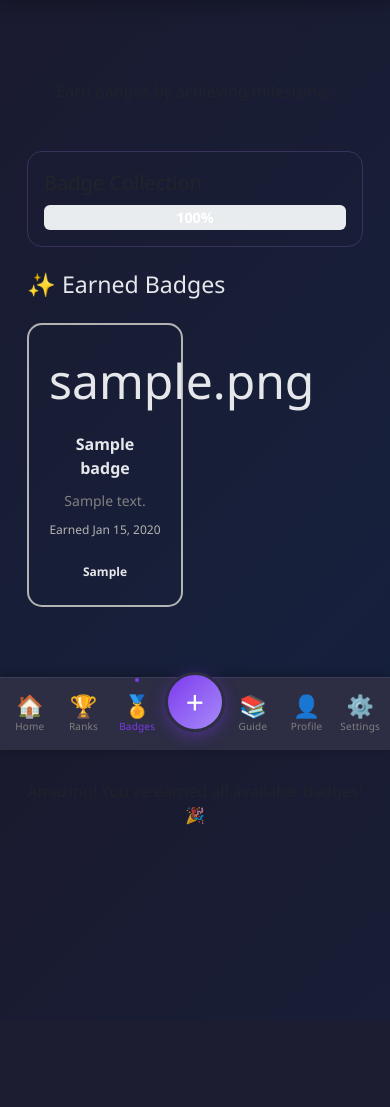
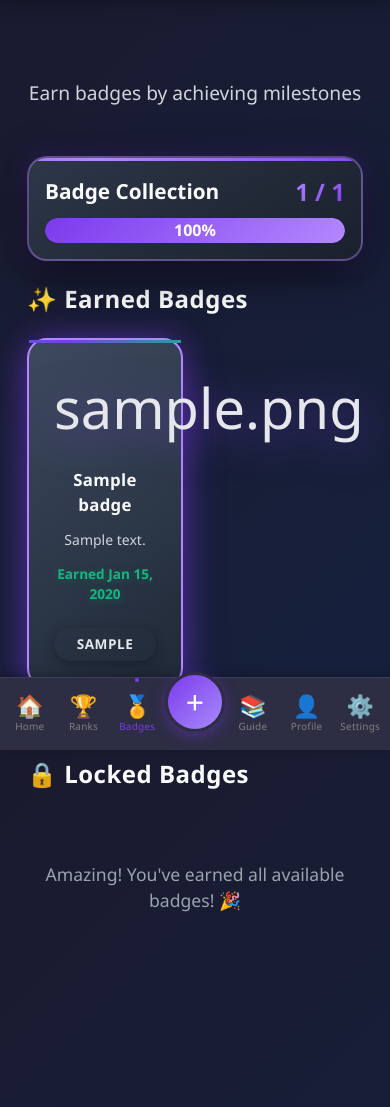
Before and after one commit to pav-vil/habit-tracker-app, a Flask app: page /gamification/badges in a window 390 px wide. Shown: the part 94-1201 px from the top of the page. Before the commit the page ends 919 px from the top, so only its background shows below. Run offline with Flask 3, Linux system fonts and the light colour scheme; a user stored in the database is signed in; tables that the repository leaves empty hold one stand-in row (values such as "Sample post"); some libraries are stand-ins or nearby versions.

Commit message:
Polish badges section - dramatically improve dark mode readability and visual design
COMPLETE VISUAL OVERHAUL for badges page matching pricing/leaderboard quality:

Section Headers:
- Bright white text (#f9fafb) with 800 weight
- Larger size (1.8rem) for better hierarchy
- Letter spacing for modern look

Progress Card:
- Gradient background (#2d3748 to #1a202c)
- Animated shimmer effect on top border
- Bright card title (#f9fafb)
- Larger badge count (1.5rem, 900 weight)
- Improved progress bar with gradient and shadow
- Darker background for better contrast

Badge Cards:
- Gradient backgrounds for depth
- Stronger borders (2px, 40% opacity)
- Enhanced shadows for 3D effect
- Earned badges: Special gradient background with green shimmer
- Larger icons (5rem) with drop shadows
- Locked badges: Better grayscale filter

Badge Text Content:
- Names: Bright white (#f9fafb) with 800 weight, 1.2rem
- Descriptions: Changed from dim to bright (#d1d5db)
- Requirements: Same bright styling as descriptions
- Earned date: Green color (#10b981) with glow effect
- Better line height and spacing

Rarity Badges:
- Gradient backgrounds instead of flat colors
- Common: Gray gradient with white text
- Rare: Blue gradient with white text
- Epic: Purple gradient with white text
- Legendary: Gold gradient with enhanced glow
- Uppercase text with letter spacing
- Better padding and shadows
- All text white for maximum visibility

Hover Effects:
- Cards lift and scale on hover
- Enhanced glows and shadows
- Earned badges have stronger hover effects
- Smooth cubic-bezier transitions

Empty States:
- Brighter text (#9ca3af)
- Larger font (1.1rem)
- Better readability

Page Header:
- Brighter subtitle (#d1d5db)
- Larger font (1.2rem)

Mobile Responsive:
- Optimized icon sizes
- Proper text scaling
- Maintained readability

Result: Badges page now has crystal clear text, vibrant cards,
and professional polish matching the pricing and leaderboard sections.

🤖 Generated with [Claude Code](https://claude.com/claude-code)

Co-Authored-By: Claude Sonnet 4.5 <noreply@anthropic.com>

```diff
--- a/templates/gamification/badges.html
+++ b/templates/gamification/badges.html
@@ -111,86 +111,178 @@
 </div>
 
 <style>
+    /* Section Headers */
+    h3 {
+        color: #f9fafb !important;
+        font-weight: 800 !important;
+        font-size: 1.8rem !important;
+        letter-spacing: 0.5px;
+    }
+
+    body:not(.dark-mode) h3 {
+        color: #1f2937 !important;
+    }
+
+    /* Progress Card */
     .progress-card {
-        background: var(--bg-surface);
-        border: 1px solid rgba(179, 136, 255, 0.2);
-        border-radius: 15px;
-        box-shadow: 0 5px 20px rgba(0,0,0,0.5), 0 0 15px var(--glow-purple);
+        background: linear-gradient(145deg, #2d3748 0%, #1a202c 100%);
+        border: 2px solid rgba(179, 136, 255, 0.4);
+        border-radius: 20px;
+        box-shadow: 0 10px 40px rgba(0,0,0,0.7), 0 0 25px rgba(124, 58, 237, 0.3);
+        position: relative;
+        overflow: hidden;
+    }
+
+    .progress-card::before {
+        content: '';
+        position: absolute;
+        top: 0;
+        left: 0;
+        right: 0;
+        height: 3px;
+        background: linear-gradient(90deg, #7c3aed, #b388ff, #7c3aed);
+        background-size: 200% 100%;
+        animation: shimmer 3s linear infinite;
+    }
+
+    @keyframes shimmer {
+        0% { background-position: -200% 0; }
+        100% { background-position: 200% 0; }
     }
 
     body:not(.dark-mode) .progress-card {
-        background: white;
+        background: linear-gradient(145deg, #ffffff 0%, #faf5ff 100%);
         border: 2px solid #e5e7eb;
-        box-shadow: 0 5px 20px rgba(124, 58, 237, 0.1);
+        box-shadow: 0 10px 35px rgba(124, 58, 237, 0.12);
+    }
+
+    .progress-card h5 {
+        color: #f9fafb !important;
+        font-weight: 700 !important;
+        font-size: 1.3rem !important;
+    }
+
+    body:not(.dark-mode) .progress-card h5 {
+        color: #1f2937 !important;
     }
 
     .badge-count {
-        font-size: 1.2rem;
-        font-weight: 700;
-        background: linear-gradient(135deg, var(--purple-vibrant), var(--purple-light));
+        font-size: 1.5rem;
+        font-weight: 900;
+        background: linear-gradient(135deg, #b388ff, #7c3aed);
         -webkit-background-clip: text;
         -webkit-text-fill-color: transparent;
         background-clip: text;
     }
 
-    .progress-bar {
-        background: linear-gradient(135deg, var(--purple-gradient-start), var(--purple-gradient-end));
-        font-weight: 600;
-        font-size: 0.9rem;
+    body:not(.dark-mode) .badge-count {
+        background: linear-gradient(135deg, #7c3aed, #a78bfa);
+        -webkit-background-clip: text;
+        -webkit-text-fill-color: transparent;
+        background-clip: text;
     }
 
+    .progress {
+        background: rgba(0, 0, 0, 0.3) !important;
+        border-radius: 15px !important;
+    }
+
+    body:not(.dark-mode) .progress {
+        background: #e5e7eb !important;
+    }
+
+    .progress-bar {
+        background: linear-gradient(135deg, #7c3aed 0%, #b388ff 100%) !important;
+        font-weight: 700 !important;
+        font-size: 1rem !important;
+        border-radius: 15px !important;
+        box-shadow: 0 2px 10px rgba(124, 58, 237, 0.5);
+    }
+
+    /* Badge Cards */
     .badge-card {
-        background: var(--bg-surface);
-        border: 2px solid rgba(179, 136, 255, 0.3);
-        border-radius: 15px;
-        padding: 20px;
+        background: linear-gradient(145deg, #2d3748 0%, #1a202c 100%);
+        border: 2px solid rgba(179, 136, 255, 0.4);
+        border-radius: 20px;
+        padding: 25px;
         text-align: center;
-        transition: all 0.3s ease;
+        transition: all 0.3s cubic-bezier(0.4, 0, 0.2, 1);
         height: 100%;
         display: flex;
         flex-direction: column;
         position: relative;
+        box-shadow: 0 8px 30px rgba(0,0,0,0.6), 0 0 20px rgba(124, 58, 237, 0.2);
     }
 
     body:not(.dark-mode) .badge-card {
-        background: white;
+        background: linear-gradient(145deg, #ffffff 0%, #faf5ff 100%);
         border: 2px solid #e5e7eb;
+        box-shadow: 0 8px 25px rgba(124, 58, 237, 0.1);
     }
 
     .badge-card.earned {
-        border-color: var(--text-secondary);
-        box-shadow: 0 4px 15px var(--glow-purple);
+        border-color: #b388ff;
+        box-shadow: 0 10px 40px rgba(124, 58, 237, 0.4), 0 0 30px rgba(124, 58, 237, 0.3);
+        background: linear-gradient(145deg, #3d4a5e 0%, #1f2937 100%);
     }
 
     body:not(.dark-mode) .badge-card.earned {
         border-color: #7c3aed;
-        box-shadow: 0 4px 15px rgba(124, 58, 237, 0.2);
+        box-shadow: 0 10px 35px rgba(124, 58, 237, 0.25);
+        background: linear-gradient(145deg, #ffffff 0%, #f3e8ff 100%);
+    }
+
+    .badge-card.earned::before {
+        content: '';
+        position: absolute;
+        top: 0;
+        left: 0;
+        right: 0;
+        height: 3px;
+        background: linear-gradient(90deg, #10b981, #7c3aed, #10b981);
+        background-size: 200% 100%;
+        animation: shimmer 3s linear infinite;
     }
 
     .badge-card.locked {
-        opacity: 0.6;
+        opacity: 0.75;
+        border-color: rgba(179, 136, 255, 0.25);
     }
 
     .badge-card:hover {
-        transform: translateY(-5px);
-        box-shadow: 0 8px 25px var(--glow-purple);
+        transform: translateY(-8px) scale(1.02);
+        box-shadow: 0 15px 50px rgba(124, 58, 237, 0.5), 0 0 40px rgba(124, 58, 237, 0.4);
+    }
+
+    body:not(.dark-mode) .badge-card:hover {
+        box-shadow: 0 15px 45px rgba(124, 58, 237, 0.3);
+    }
+
+    .badge-card.earned:hover {
+        border-color: #b388ff;
+        box-shadow: 0 18px 60px rgba(124, 58, 237, 0.6), 0 0 50px rgba(124, 58, 237, 0.5);
     }
 
     .badge-icon {
-        font-size: 4rem;
-        margin-bottom: 15px;
+        font-size: 5rem;
+        margin-bottom: 18px;
+        filter: drop-shadow(0 4px 15px rgba(124, 58, 237, 0.3));
+    }
+
+    .badge-card.earned .badge-icon {
+        filter: drop-shadow(0 6px 20px rgba(124, 58, 237, 0.5));
     }
 
     .locked-icon {
-        filter: grayscale(100%);
-        opacity: 0.5;
+        filter: grayscale(100%) opacity(0.4);
     }
 
     .badge-name {
-        font-weight: 700;
-        font-size: 1.1rem;
-        color: var(--text-primary);
-        margin-bottom: 10px;
+        font-weight: 800;
+        font-size: 1.2rem;
+        color: #f9fafb;
+        margin-bottom: 12px;
+        letter-spacing: 0.3px;
     }
 
     body:not(.dark-mode) .badge-name {
@@ -198,83 +290,122 @@
     }
 
     .badge-description, .badge-requirement {
-        font-size: 0.875rem;
-        color: var(--text-muted);
-        margin-bottom: 10px;
+        font-size: 0.95rem;
+        color: #d1d5db;
+        margin-bottom: 12px;
         flex-grow: 1;
+        line-height: 1.6;
+        font-weight: 500;
     }
 
     body:not(.dark-mode) .badge-description,
     body:not(.dark-mode) .badge-requirement {
-        color: #6b7280;
+        color: #4b5563;
     }
 
     .badge-earned-date {
-        font-size: 0.75rem;
-        color: var(--text-secondary);
-        margin-bottom: 10px;
+        font-size: 0.85rem;
+        color: #10b981;
+        margin-bottom: 12px;
+        font-weight: 700;
+        text-shadow: 0 2px 8px rgba(16, 185, 129, 0.3);
     }
 
     body:not(.dark-mode) .badge-earned-date {
-        color: #9ca3af;
+        color: #059669;
+        text-shadow: none;
     }
 
     .badge-rarity {
         display: inline-block;
-        padding: 4px 12px;
-        border-radius: 12px;
-        font-size: 0.75rem;
-        font-weight: 600;
-        margin-top: 10px;
+        padding: 6px 16px;
+        border-radius: 20px;
+        font-size: 0.85rem;
+        font-weight: 800;
+        margin-top: 12px;
+        text-transform: uppercase;
+        letter-spacing: 0.5px;
+        box-shadow: 0 3px 12px rgba(0,0,0,0.3);
     }
 
     .badge-rarity.common {
-        background: rgba(100, 116, 139, 0.3);
-        color: #64748b;
+        background: linear-gradient(135deg, #64748b, #94a3b8);
+        color: white;
     }
 
     body:not(.dark-mode) .badge-rarity.common {
-        background: rgba(100, 116, 139, 0.15);
-        color: #475569;
+        background: linear-gradient(135deg, #64748b, #94a3b8);
+        color: white;
     }
 
     .badge-rarity.rare {
-        background: rgba(59, 130, 246, 0.3);
-        color: #3b82f6;
+        background: linear-gradient(135deg, #3b82f6, #60a5fa);
+        color: white;
     }
 
     body:not(.dark-mode) .badge-rarity.rare {
-        background: rgba(59, 130, 246, 0.15);
-        color: #2563eb;
+        background: linear-gradient(135deg, #2563eb, #3b82f6);
+        color: white;
     }
 
     .badge-rarity.epic {
-        background: rgba(168, 85, 247, 0.3);
-        color: #a855f7;
+        background: linear-gradient(135deg, #a855f7, #c084fc);
+        color: white;
     }
 
     body:not(.dark-mode) .badge-rarity.epic {
-        background: rgba(168, 85, 247, 0.15);
-        color: #7c3aed;
+        background: linear-gradient(135deg, #7c3aed, #a855f7);
+        color: white;
     }
 
     .badge-rarity.legendary {
-        background: rgba(234, 179, 8, 0.3);
-        color: #eab308;
+        background: linear-gradient(135deg, #eab308, #fbbf24);
+        color: #1f2937;
+        font-weight: 900;
+        box-shadow: 0 4px 20px rgba(234, 179, 8, 0.5);
     }
 
     body:not(.dark-mode) .badge-rarity.legendary {
-        background: rgba(234, 179, 8, 0.15);
-        color: #ca8a04;
+        background: linear-gradient(135deg, #ca8a04, #eab308);
+        color: #1f2937;
+    }
+
+    /* Empty State */
+    .text-muted {
+        color: #9ca3af !important;
+        font-size: 1.1rem !important;
+        font-weight: 500 !important;
+    }
+
+    body:not(.dark-mode) .text-muted {
+        color: #6b7280 !important;
+    }
+
+    /* Page Header */
+    .text-center.mb-5 p.text-muted {
+        color: #d1d5db !important;
+        font-size: 1.2rem !important;
+    }
+
+    body:not(.dark-mode) .text-center.mb-5 p.text-muted {
+        color: #4b5563 !important;
     }
 
     @media (max-width: 768px) {
         .badge-icon {
-            font-size: 3rem;
+            font-size: 3.5rem;
         }
 
         .badge-name {
-            font-size: 1rem;
+            font-size: 1.05rem;
+        }
+
+        .badge-description, .badge-requirement {
+            font-size: 0.875rem;
+        }
+
+        h3 {
+            font-size: 1.5rem !important;
         }
     }
 </style>
```
